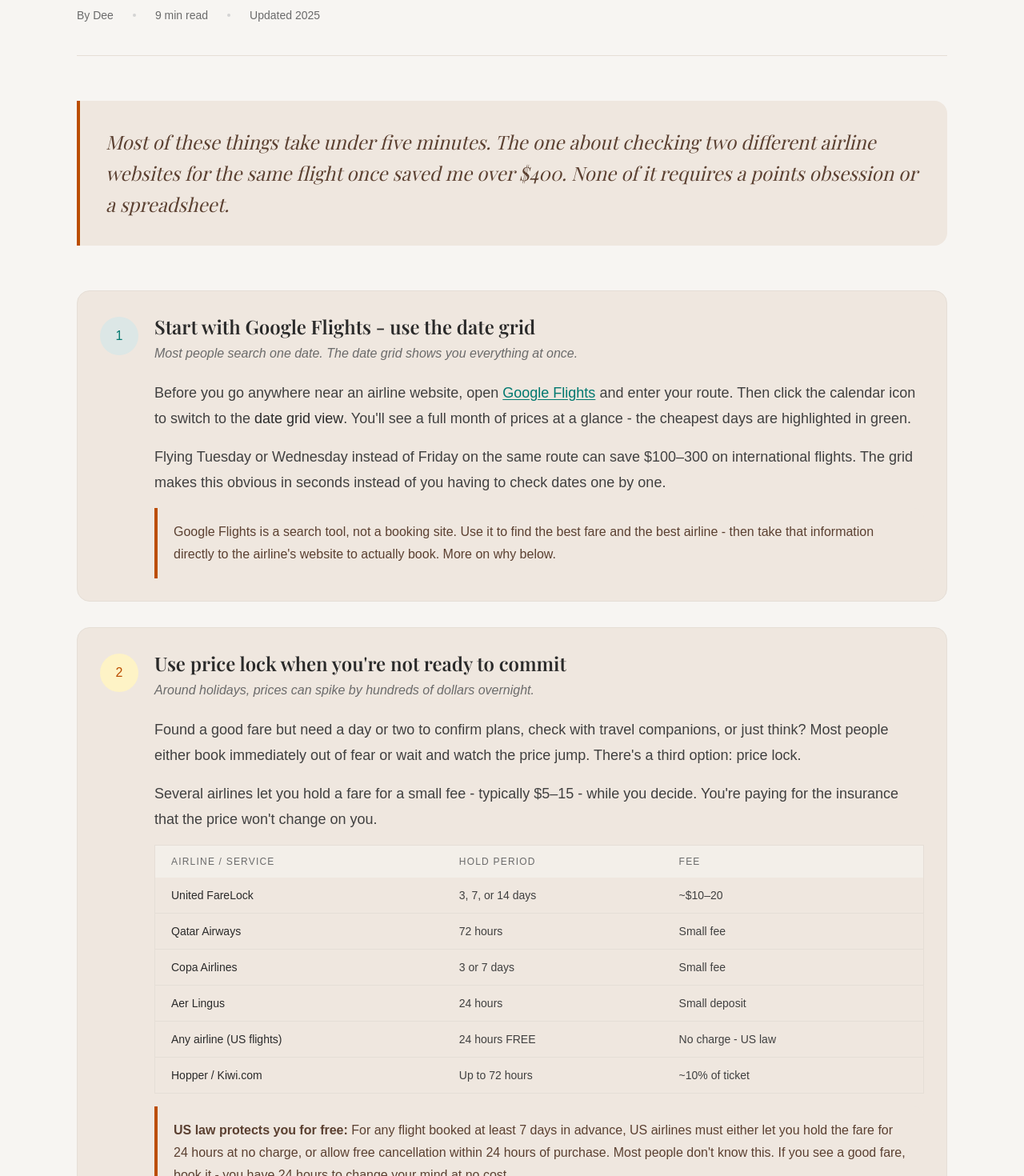
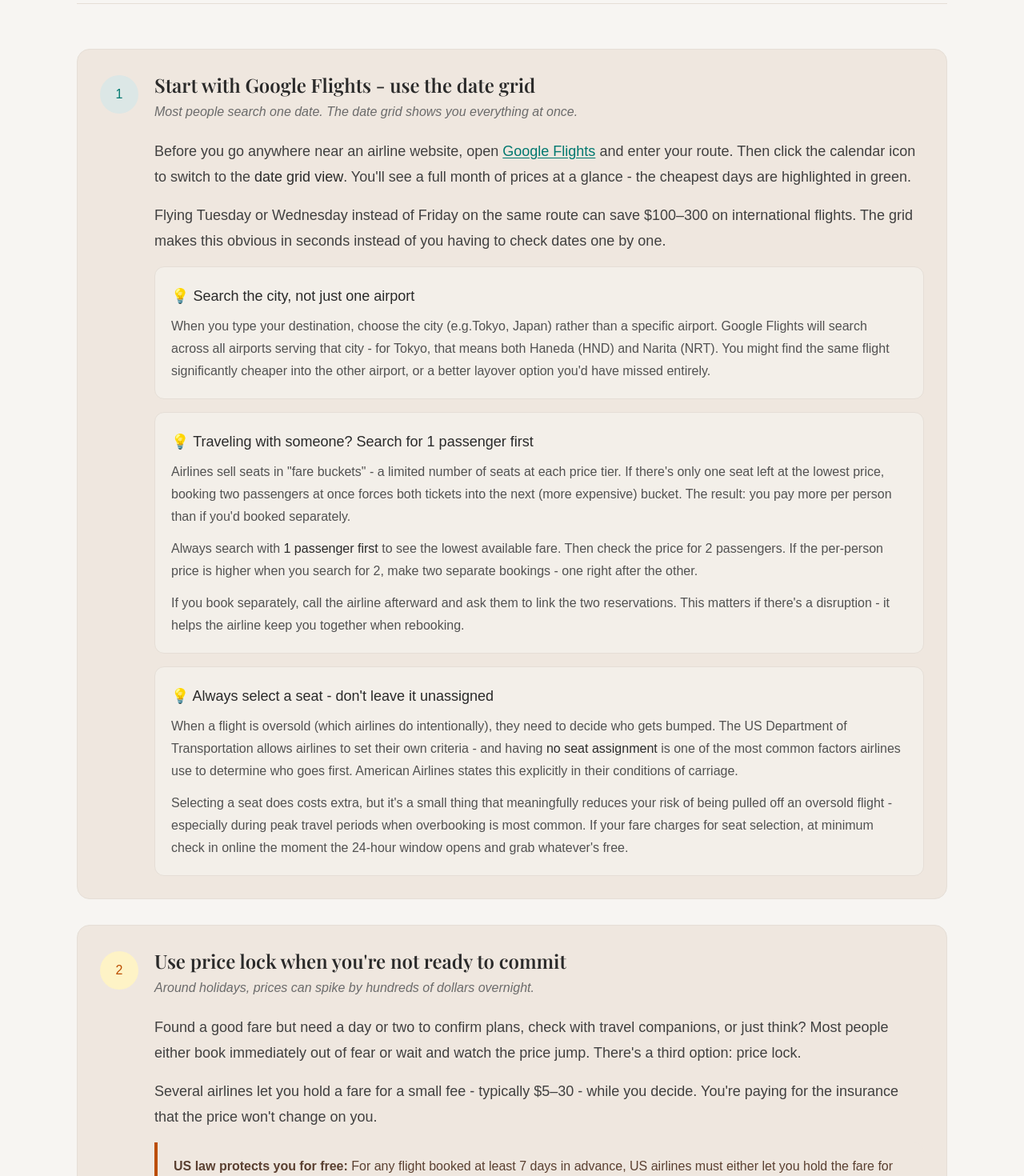
Before and after one commit to dsatyan/deeunbound, a Next.js app: page /travel/essentials/book-flights-smart in a window 1280 px wide. Shown: the part 600-2070 px from the top of the page at 80% size. Built offline with nearby package versions, Linux system fonts and the light colour scheme; a web font is replaced by a local one.

Commit message:
edited book flights page

```diff
--- a/app/travel/essentials/book-flights-smart/page.tsx
+++ b/app/travel/essentials/book-flights-smart/page.tsx
@@ -27,7 +27,7 @@
         </span>
 
         <h1 className="max-w-5xl font-serif text-5xl font-semibold leading-[1.08] tracking-tight text-[var(--text)] md:text-6xl">
-          How to Book Flights Smart (Save $1000+ Without Stress)
+          How to Book Flights Smart
         </h1>
 
         <p className="mt-8 max-w-4xl text-xl leading-9 text-neutral-700">
@@ -44,12 +44,6 @@
           <span className="h-1 w-1 rounded-full bg-neutral-300" />
           <span>Updated 2025</span>
         </div>
-
-        <blockquote className="mt-14 rounded-r-2xl border-l-4 border-amber-700 bg-[#efe7df] px-8 py-8 font-serif text-2xl italic leading-relaxed text-[#5b4031]">
-          Most of these things take under five minutes. The one about checking two
-          different airline websites for the same flight once saved me over $400.
-          None of it requires a points obsession or a spreadsheet.
-        </blockquote>
 
         <div className="mt-14 space-y-8">
 
@@ -80,11 +74,65 @@
                 can save $100–300 on international flights. The grid makes this
                 obvious in seconds instead of you having to check dates one by one.
               </p>
-              <NoteBox>
-                Google Flights is a search tool, not a booking site. Use it to find
-                the best fare and the best airline - then take that information
-                directly to the airline's website to actually book. More on why below.
-              </NoteBox>
+              {/* Destination tip */}
+                <div className="rounded-xl border border-[var(--border)] bg-[var(--surface)] px-5 py-5">
+                <p className="mb-2 font-medium text-[var(--text)]">
+                    💡 Search the city, not just one airport
+                </p>
+                <p className="text-base leading-7 text-neutral-600">
+                    When you type your destination, choose the city (e.g.Tokyo, Japan) rather
+                    than a specific airport. Google Flights will search across all airports
+                    serving that city - for Tokyo, that means both Haneda (HND) and Narita
+                    (NRT). You might find the same flight significantly cheaper into the
+                    other airport, or a better layover option you'd have missed entirely.
+                </p>
+                </div>
+                {/* Two passengers tip */}
+                <div className="rounded-xl border border-[var(--border)] bg-[var(--surface)] px-5 py-5">
+                <p className="mb-2 font-medium text-[var(--text)]">
+                    💡 Traveling with someone? Search for 1 passenger first
+                </p>
+                <p className="text-base leading-7 text-neutral-600">
+                    Airlines sell seats in "fare buckets" - a limited number of seats
+                    at each price tier. If there's only one seat left at the lowest
+                    price, booking two passengers at once forces both tickets into the next (more expensive) bucket. The
+                    result: you pay more per person than if you'd booked separately.
+                </p>
+                <p className="mt-3 text-base leading-7 text-neutral-600">
+                    Always search with{" "}
+                    <strong className="font-medium text-[var(--text)]">1 passenger first</strong>{" "}
+                    to see the lowest available fare. Then check the price for 2
+                    passengers. If the per-person price is higher when you search for
+                    2, make two separate bookings - one right after the other.
+                </p>
+                <p className="mt-3 text-base leading-7 text-neutral-600">
+                    If you book separately, call the airline afterward and ask them to
+                    link the two reservations. This matters if there's a disruption -
+                    it helps the airline keep you together when rebooking.
+                </p>
+                </div>
+                {/* Seat assignment tip */}
+                <div className="rounded-xl border border-[var(--border)] bg-[var(--surface)] px-5 py-5">
+                <p className="mb-2 font-medium text-[var(--text)]">
+                    💡 Always select a seat - don't leave it unassigned
+                </p>
+                <p className="text-base leading-7 text-neutral-600">
+                    When a flight is oversold (which airlines do intentionally), they
+                    need to decide who gets bumped. The US Department of Transportation
+                    allows airlines to set their own criteria - and having{" "}
+                    <strong className="font-medium text-[var(--text)]">no seat assignment</strong>{" "}
+                    is one of the most common factors airlines use to determine who goes
+                    first. American Airlines states this explicitly in their conditions
+                    of carriage.
+                </p>
+                <p className="mt-3 text-base leading-7 text-neutral-600">
+                    Selecting a seat does costs extra, but it's a small thing that meaningfully reduces your risk of being
+                    pulled off an oversold flight - especially during peak travel
+                    periods when overbooking is most common. If your fare charges for
+                    seat selection, at minimum check in online the moment the 24-hour
+                    window opens and grab whatever's free.
+                </p>
+                </div>
             </div>
           </StepCard>
 
@@ -103,36 +151,9 @@
               </p>
               <p>
                 Several airlines let you hold a fare for a small fee - typically
-                $5–15 - while you decide. You're paying for the insurance that
+                $5–30 - while you decide. You're paying for the insurance that
                 the price won't change on you.
               </p>
-              <div className="overflow-x-auto">
-                <table className="w-full rounded-xl border border-[var(--border)] text-sm">
-                  <thead>
-                    <tr className="bg-[var(--surface)] text-left text-xs uppercase tracking-widest text-[var(--muted)]">
-                      <th className="px-5 py-3 font-medium">Airline / Service</th>
-                      <th className="px-5 py-3 font-medium">Hold period</th>
-                      <th className="px-5 py-3 font-medium">Fee</th>
-                    </tr>
-                  </thead>
-                  <tbody className="divide-y divide-[var(--border)]">
-                    {[
-                      ["United FareLock", "3, 7, or 14 days", "~$10–20"],
-                      ["Qatar Airways", "72 hours", "Small fee"],
-                      ["Copa Airlines", "3 or 7 days", "Small fee"],
-                      ["Aer Lingus", "24 hours", "Small deposit"],
-                      ["Any airline (US flights)", "24 hours FREE", "No charge - US law"],
-                      ["Hopper / Kiwi.com", "Up to 72 hours", "~10% of ticket"],
-                    ].map(([airline, period, fee]) => (
-                      <tr key={airline} className="text-neutral-700">
-                        <td className="px-5 py-3 font-medium text-[var(--text)]">{airline}</td>
-                        <td className="px-5 py-3">{period}</td>
-                        <td className="px-5 py-3">{fee}</td>
-                      </tr>
-                    ))}
-                  </tbody>
-                </table>
-              </div>
               <NoteBox>
                 <strong>US law protects you for free:</strong> For any flight
                 booked at least 7 days in advance, US airlines must either let
@@ -169,18 +190,13 @@
                   no prior notice. Because we'd booked directly, the airline's own
                   staff were right there to deal with it. They pulled up our
                   booking, apologized, and moved us onto an American Airlines
-                  flight leaving a few hours later. Sorted within 20 minutes.
+                  flight leaving a few hours later.
                 </p>
                 <p className="mt-3 text-base leading-7 text-neutral-700">
                   Others at the same counter had booked through a third-party app.
                   The airline wouldn't touch their reservations - "you need to call
                   Expedia." Expedia's hold times were over an hour. The airline
-                  staff couldn't override anything for them. Some of them missed
-                  their rebooked flight while they were still on hold.
-                </p>
-                <p className="mt-3 text-sm italic text-[var(--muted)]">
-                  The price was the same. The direct booking cost nothing extra
-                  and saved us an entire travel day.
+                  staff couldn't override anything for them.
                 </p>
               </div>
 
@@ -196,7 +212,7 @@
           <StepCard number="4" color="orange">
             <StepHeader
               title="Seat selection matters more than most people realize"
-              tagline="Two tools make this easy: SeatGuru and windowseat.aero"
+              tagline="Two tools make this easy: SeatMaps and whichsideoftheplane.com"
             />
             <div className="space-y-4 text-lg leading-8 text-neutral-700">
               <p>
@@ -213,12 +229,12 @@
                 on any aircraft - constant foot traffic, doors banging, crew
                 activity. Before you pick a seat, go to{" "}
                 <a
-                  href="https://www.seatguru.com"
+                  href="https://www.SeatMaps.com"
                   target="_blank"
                   rel="noopener noreferrer"
                   className="font-medium text-teal-700 underline underline-offset-2"
                 >
-                  SeatGuru.com
+                  SeatMaps.com
                 </a>
                 , enter your flight number, and it shows the exact seat map with
                 color-coded warnings: yellow and red seats mark problem spots -
@@ -250,12 +266,12 @@
               <p>
                 Use{" "}
                 <a
-                  href="https://windowseat.aero"
+                  href="whichsideoftheplane.com"
                   target="_blank"
                   rel="noopener noreferrer"
                   className="font-medium text-teal-700 underline underline-offset-2"
                 >
-                  windowseat.aero
+                  whichsideoftheplane.com
                 </a>{" "}
                 - enter your route and it tells you exactly which side to sit on
                 and what you'll see. Takes 30 seconds and it's one of my favourite
@@ -282,21 +298,6 @@
                 qualifying activity (a flight, a hotel stay with a partner, even
                 a credit card purchase) within 18–24 months. You don't need to be
                 a frequent flyer for this to matter.
-              </p>
-              <NoteBox>
-                <strong>Where points are most valuable:</strong> Redeem miles for
-                international business or first class when possible - that's where
-                the value per point is highest. Using miles to save $80 on a
-                domestic economy ticket is usually a poor trade. Save them for
-                the long-haul redemption where a business class seat would otherwise
-                cost $4,000–8,000 in cash.
-              </NoteBox>
-              <p>
-                If you have a travel credit card with a signup bonus, check whether
-                those points transfer to your airline's program. Many do. A single
-                credit card signup bonus is often enough for a free international
-                flight - which is a separate rabbit hole worth exploring when you're
-                ready for it.
               </p>
             </div>
           </StepCard>
@@ -329,7 +330,7 @@
                 <ol className="space-y-2 text-base leading-7 text-neutral-700">
                   {[
                     "Go to latamairlines.com - it'll default to the US version.",
-                    "In the top right corner, change the country to your destination (e.g. Peru, Chile, Brazil).",
+                    "In the top right corner, change the country to your destination https://www.latamairlines.com/pe/es (e.g. Peru, Chile, Brazil).",
                     "Search the same route. Compare the price you see now to what the US site showed.",
                     "If the local site is cheaper and your credit card can process it without a foreign transaction fee - book there.",
                   ].map((step, i) => (
@@ -348,11 +349,7 @@
                 site are designated "resident only" - booking these as a non-resident
                 can result in a penalty fee at the airport ($177+ in some reported
                 cases). The non-resident fares on the local site are still usually
-                cheaper than the US site and are fine to book. If you're unsure
-                whether a fare is resident-only, call LATAM's local customer service
-                line to confirm before buying. Also: US credit cards sometimes get
-                declined on local Latin American airline sites - use a card with no
-                foreign transaction fees and try a few times if the first attempt fails.
+                cheaper than the US site and are fine to book.
               </NoteBox>
 
               <p>
@@ -386,10 +383,7 @@
               </p>
               <p>
                 The prerequisite: use a credit card with no foreign transaction
-                fee. Most travel cards qualify - Chase Sapphire, Amex Platinum,
-                Capital One Venture, and Charles Schwab's debit card all work.
-                A foreign transaction fee (usually 3%) wipes out the local
-                currency benefit entirely.
+                fee.
               </p>
             </div>
           </StepCard>
@@ -408,18 +402,6 @@
                 If you've been putting regular spending on a travel card, the
                 balance adds up faster than you realize.
               </p>
-              <p>
-                Also check whether your airline has a credit card partnership -
-                most major airlines have co-branded cards with signup bonuses that
-                are worth checking when you're planning a big trip. The signup
-                bonus alone on many travel cards covers a round-trip international
-                economy flight.
-              </p>
-              <NoteBox>
-                If you have airline miles sitting in a loyalty account from past
-                flights, log in and check the balance before booking. Miles don't
-                earn interest - unused points are just value sitting idle.
-              </NoteBox>
             </div>
           </StepCard>
 
@@ -440,10 +422,12 @@
               "Use a no-foreign-transaction-fee card. Pay in local currency. Decline DCC.",
               "Book directly on the airline's website - not a third-party app.",
               "If I'm not ready to commit, use the 24-hour free hold (US law) or pay for a price lock.",
-              "Check SeatGuru for my flight's seat map. Pick a seat in the front third, away from toilets.",
-              "Check windowseat.aero for which side has better views on my route.",
+              "Check SeatMaps for my flight's seat map. Pick a seat in the front third, away from toilets.",
+              "Check whichsideoftheplane.com for which side has better views on my route.",
               "Add my frequent flyer number to the booking.",
               "Check my credit card points balance before paying.",
+              "If you need special meals, do not forget to book it well in advance",
+              "Reserve the seat in advance for gaunranteed booking"
             ].map((step, i) => (
               <li key={i} className="flex items-start gap-4 text-sm leading-7 text-neutral-700">
                 <span className="mt-0.5 flex h-6 w-6 flex-shrink-0 items-center justify-center rounded-full bg-[#dce7e6] text-xs font-medium text-teal-700">
@@ -459,11 +443,7 @@
         <section className="mt-16 border-t border-[var(--border)] pt-10">
           <div className="max-w-3xl space-y-5 font-serif text-xl italic leading-relaxed text-[#554a43]">
             <p>
-              None of this takes long. The date grid check is a minute. SeatGuru
-              is 90 seconds. The local site comparison is two minutes. The total
-              overhead on a flight booking, done properly, is maybe 15 minutes
-              more than just searching and clicking buy - and it's a very good
-              use of 15 minutes.
+              "The journey not the arrival matters." - T.S. Eliot
             </p>
             <p>Safe travels ✈️</p>
             <p>- Dee</p>
--- a/app/travel/essentials/page.tsx
+++ b/app/travel/essentials/page.tsx
@@ -45,9 +45,9 @@
   {
     slug: "book-flights-smart",
     title: "How to Book Flights Smart",
-    description: "",
-    emoji: "",
-    readingTime: "8 min read",
+    description: "Read this, before you book your next flight.",
+    emoji: "🛫",
+    readingTime: "9 min read",
     tags: ["planning", "systems"],
   },
   // Add new posts here ↓
```
